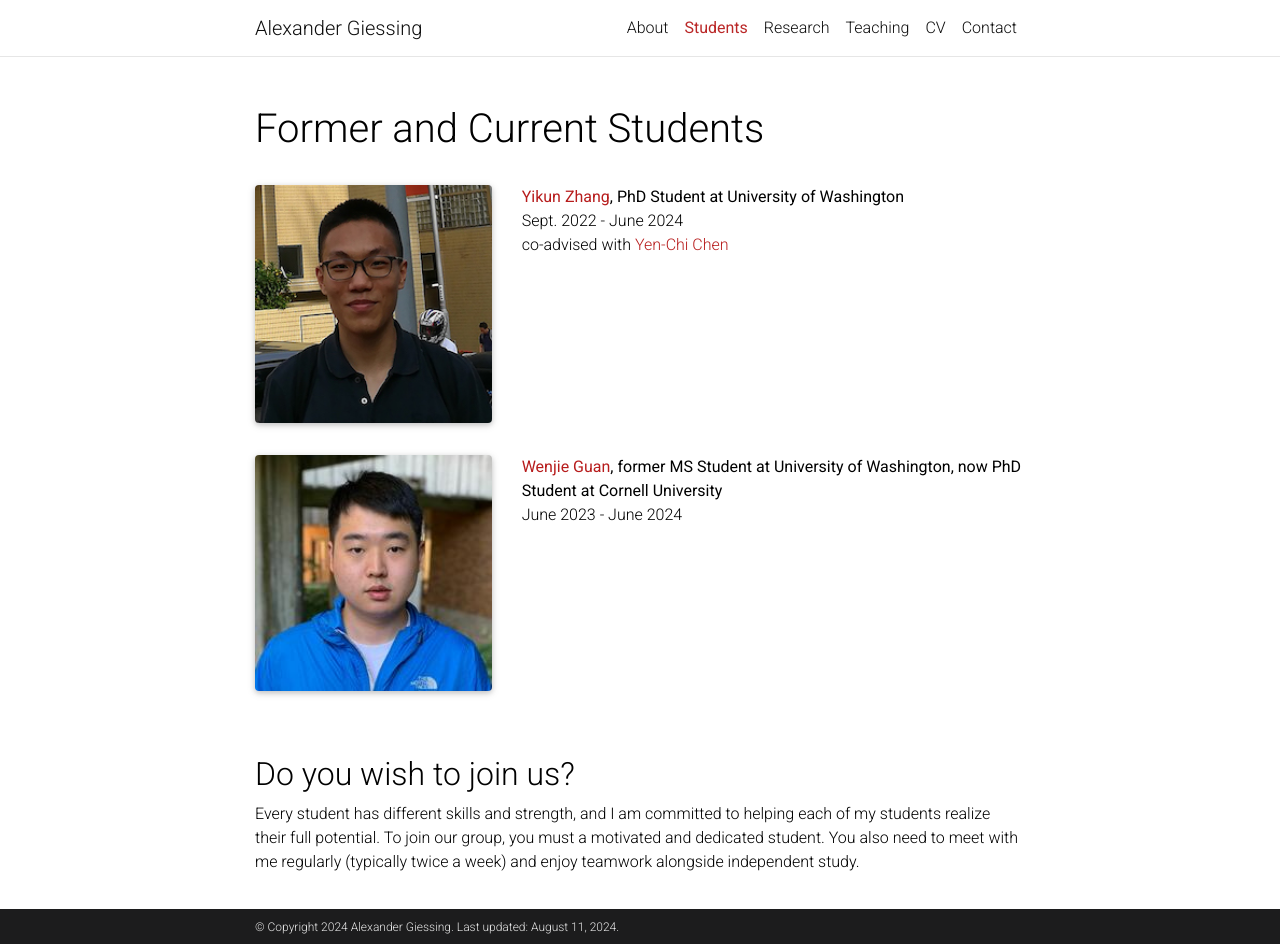
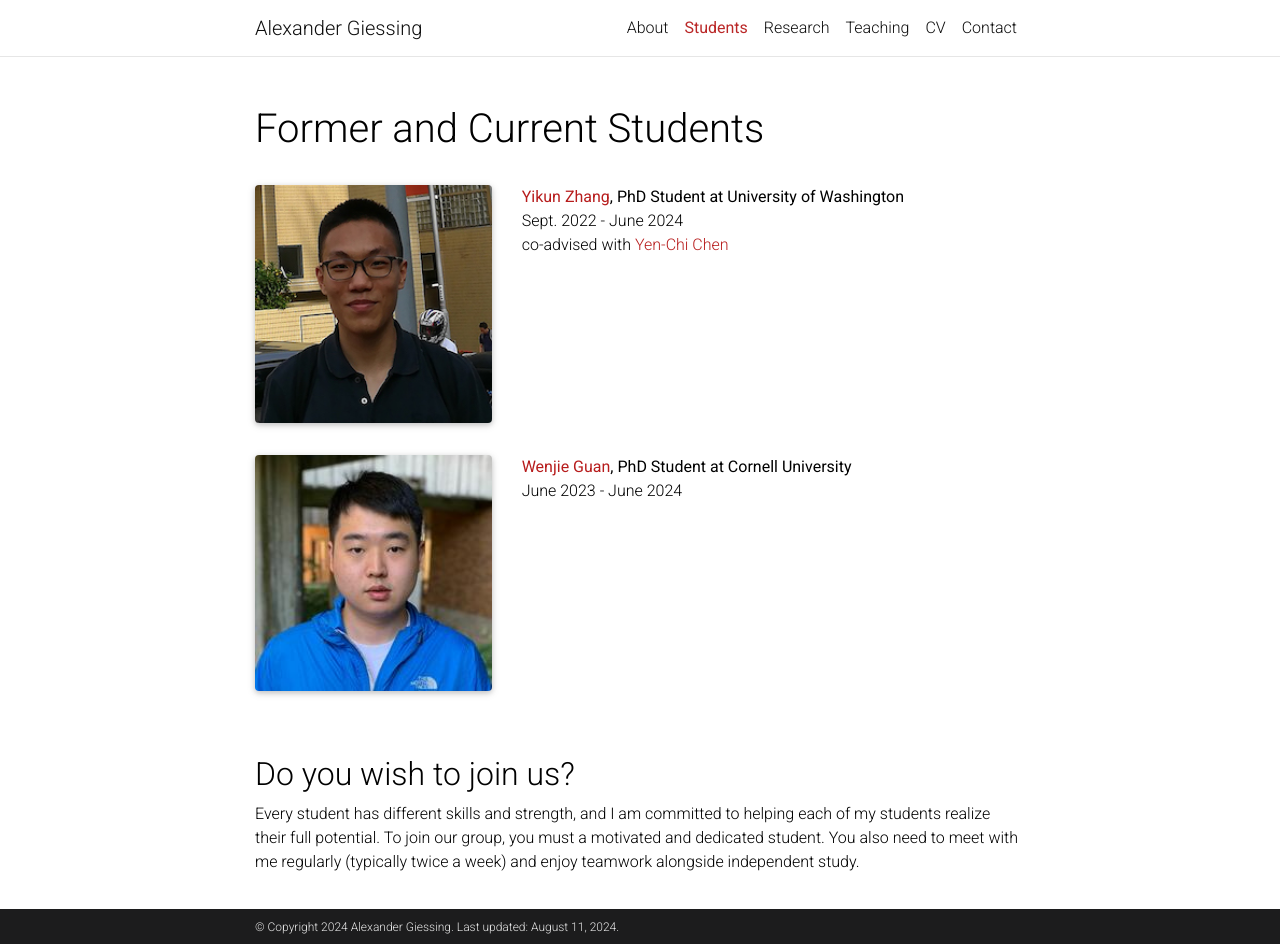
Before and after one commit to agiessing/agiessing.github.io, a Jekyll site: the page built from _pages/people.md, in a window 1280 px wide and 944 px high. Built offline with Jekyll 4.4.1, drawn with Linux system fonts in a browser that asks for light colours; comment, search, counter and statistics services are not loaded; a style sheet for code colours, icons or effects is not loaded.

Commit message:
Update people.md

```diff
--- a/_pages/people.md
+++ b/_pages/people.md
@@ -44,7 +44,7 @@
                                 </div>
                        <div id="Wenjie_Guan" class="col-sm-8">
                             <div class="title">
-                            <a href= "https://stat.uw.edu/about-us/people/wenjie-guan">Wenjie Guan</a>, former MS Student at University of Washington, now PhD Student at Cornell University
+                            <a href= "https://stat.uw.edu/about-us/people/wenjie-guan">Wenjie Guan</a>, PhD Student at Cornell University
                             </div>
                             <div class="when">
                                 June 2023 - June 2024
```
